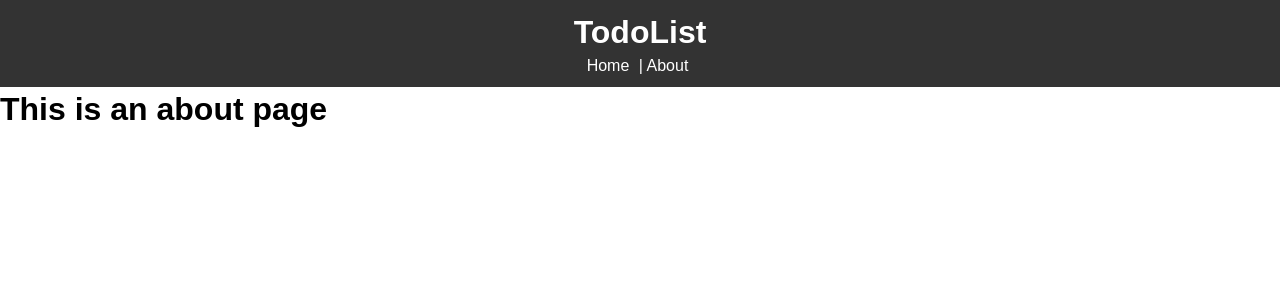
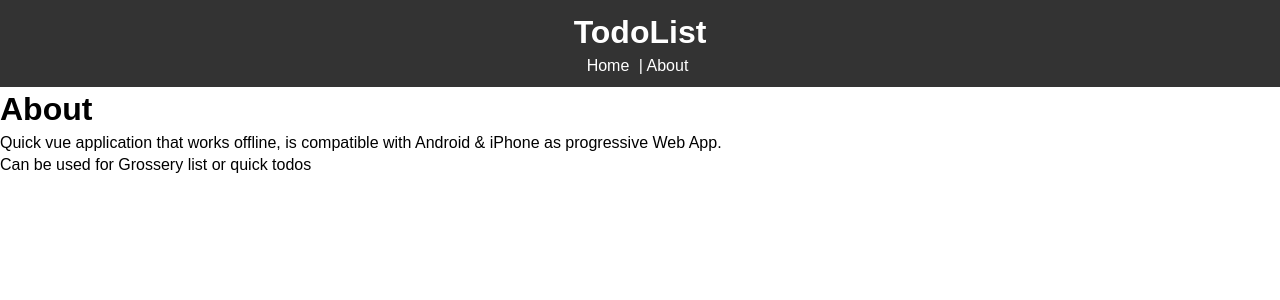
Before and after one commit to LuckyGiga/vue-todo, a Vue app: page /about in a window 1280 px wide. Shown: the top 300 px of the page. Built offline with nearby package versions, Linux system fonts and the light colour scheme.

Commit message:
About work

```diff
--- a/src/views/About.vue
+++ b/src/views/About.vue
@@ -1,5 +1,7 @@
 <template>
   <div class="about">
-    <h1>This is an about page</h1>
+    <h1>About</h1>
+    <p>Quick vue application that works offline, is compatible with Android & iPhone as progressive Web App.</p>
+    <p>Can be used for Grossery list or quick todos</p>
   </div>
 </template>
```
